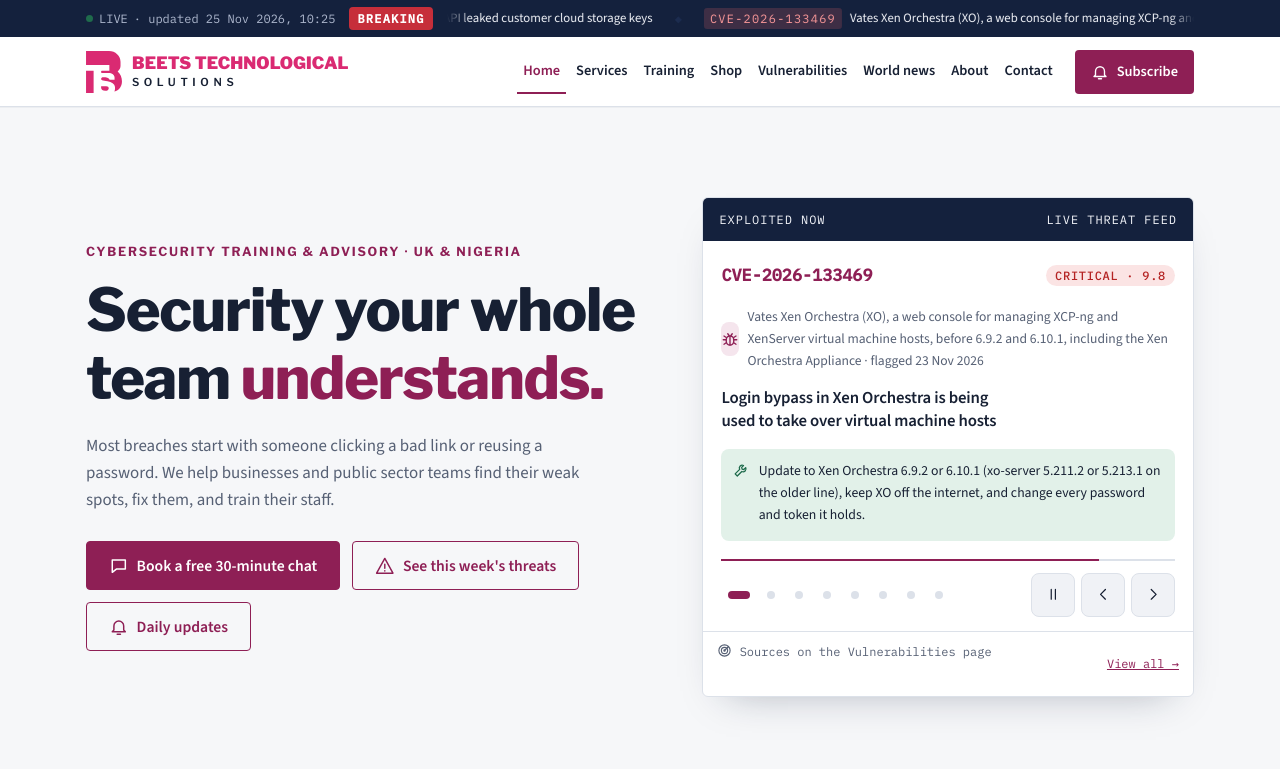
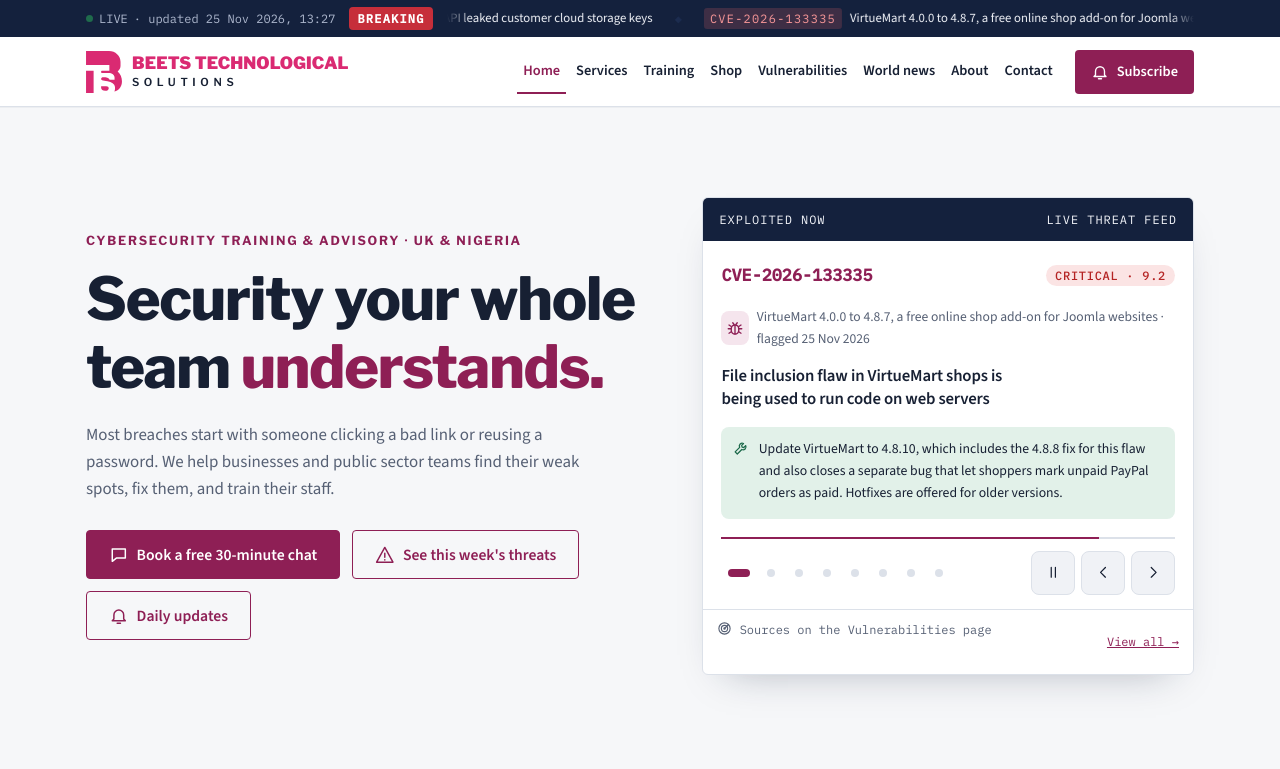
Before and after one commit to beetstechnologicalsolutions/bts-website, a website: page public/index.html in a window 1280 px wide. Shown: the top 769 px of the page. Drawn offline with nearby package versions, Linux system fonts and the light colour scheme.

Commit message:
Update threat feed: 25 Nov 2026, 13:27
Co-Authored-By: Claude Opus 5.5 <noreply@anthropic.com>
Claude-Session: https://claude.ai/code/session_0123ncG9a9fGBzB1n7XhP6JX

```diff
--- a/public/index.html
+++ b/public/index.html
@@ -829,8 +829,20 @@ var SOCIAL={linkedin:"",x:"",instagram:""};
 var CLIENTS=[];
 
 /* DATA:START */
-var UPDATED="25 Nov 2026, 10:25";
+var UPDATED="25 Nov 2026, 13:27";
 var VULNS=[
+ {
+  "id": "CVE-2026-133335",
+  "sev": "critical",
+  "score": "9.2",
+  "product": "VirtueMart 4.0.0 to 4.8.7, a free online shop add-on for Joomla websites",
+  "title": "File inclusion flaw in VirtueMart shops is being used to run code on web servers",
+  "what": "VirtueMart passes part of a web request straight into the name of a file it loads, so an attacker with no account can make it load other PHP files on the server. On some server setups that can be turned into running the attacker's own code. The official CVE record says it has been exploited in the wild.",
+  "fix": "Update VirtueMart to 4.8.10, which includes the 4.8.8 fix for this flaw and also closes a separate bug that let shoppers mark unpaid PayPal orders as paid. Hotfixes are offered for older versions.",
+  "added": "25 Nov 2026",
+  "src": "VirtueMart security notice",
+  "url": "https://virtuemart.net/news/important-security-fix-4-8-10-update-directly-hotfixes-provided"
+ },
  {
   "id": "CVE-2026-133469",
   "sev": "critical",
```
